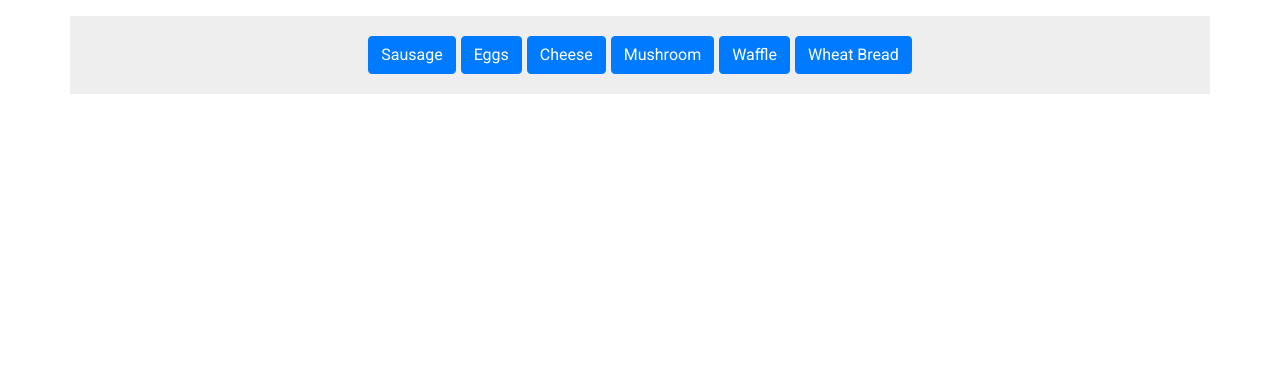
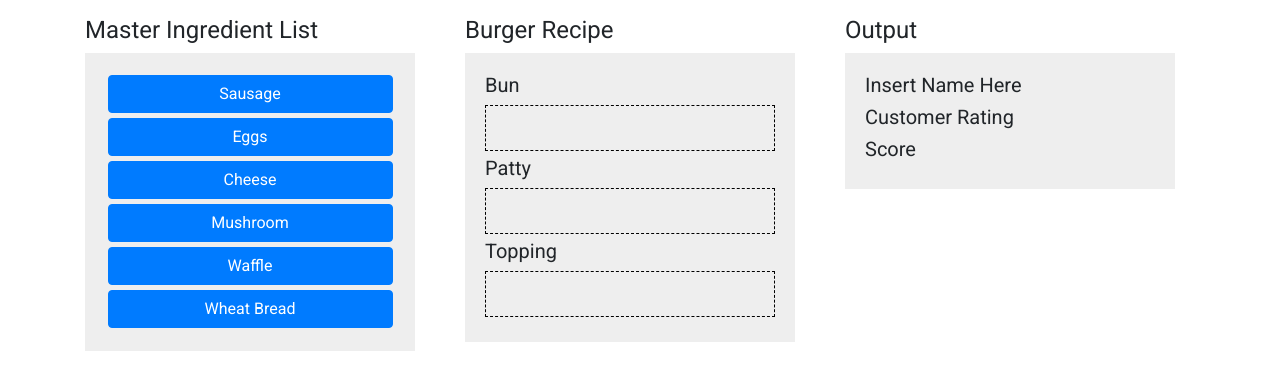
Before and after one commit to RebelScrum2018/SodexoSimulator, a website: page index.html in a window 1280 px wide. Shown: the part 84-474 px from the top of the page. Drawn offline with nearby package versions, Linux system fonts and the light colour scheme.

Commit message:
added drag and drop functionality and three panes for a station

```diff
--- a/index.html
+++ b/index.html
@@ -9,7 +9,7 @@
     <link rel="stylesheet" href="./node_modules/bootstrap/dist/css/bootstrap.min.css">
     <link rel="stylesheet" href="css/app.css">
 </head>
-<body onload="mySetup">
+<body>
     <nav>
         <div class="logo">
             <img src="./assets/sodexo.jpg" alt="">
@@ -18,29 +18,68 @@
     </nav>
     <div class="content container">
         <div class="row">
-            <div class="master-ingredients col align-self-center">
-                <button type="button" class="btn btn-primary">Sausage</button>
-                <button type="button" class="btn btn-primary">Eggs</button>
-                <button type="button" class="btn btn-primary">Cheese</button>
-                <button type="button" class="btn btn-primary">Mushroom</button>
-                <button type="button" class="btn btn-primary">Waffle</button>
-                <button type="button" class="btn btn-primary">Wheat Bread</button>
+            <div class="col-4">
+                <h4>Master Ingredient List</h4>
+                <div class="master-ingredients" ondrop="drop(event)" ondragover="allowDrop(event)">
+                    <button id="ingredient1" draggable="true" ondragstart="drag(event)" type="button" class="btn btn-primary">Sausage</button>
+                    <button id="ingredient2" draggable="true" ondragstart="drag(event)" type="button" class="btn btn-primary">Eggs</button>
+                    <button id="ingredient3" draggable="true" ondragstart="drag(event)" type="button" class="btn btn-primary">Cheese</button>
+                    <button id="ingredient4" draggable="true" ondragstart="drag(event)" type="button" class="btn btn-primary">Mushroom</button>
+                    <button id="ingredient5" draggable="true" ondragstart="drag(event)" type="button" class="btn btn-primary">Waffle</button>
+                    <button id="ingredient6" draggable="true" ondragstart="drag(event)" type="button" class="btn btn-primary">Wheat Bread</button>
+                </div>
             </div>
-        </div>
-        <div class="row">
-            <div id="grill" class="col align-self-center">
+            <div class="col-4">
+                <h4>Burger Recipe</h4>
+                <div class="recipe-container">
+                    <h5>Bun</h5>
+                    <div class="recipe-ingredient" ondrop="drop(event)" ondragover="allowDrop(event)"></div>
+                    <h5>Patty</h5>
+                    <div class="recipe-ingredient" ondrop="drop(event)" ondragover="allowDrop(event)"></div>
+                    <h5>Topping</h5>
+                    <div class="recipe-ingredient" ondrop="drop(event)" ondragover="allowDrop(event)"></div>
+                </div>
+            </div>
+            <div class="col-4">
+                <h4>Output</h4>
+                <div class="recipe-container">
+                    <h5>Insert Name Here</h5>
+                    <h5>Customer Rating</h5>
+                    <h5>Score</h5>
+                </div>
             </div>
         </div>
     </div>
     <script src="./node_modules/jquery/dist/jquery.min.js"></script>
-    <script src="./node_modules/popper.js/dist/popper.min.js"></script>
     <script src="./node_modules/bootstrap/dist/js/bootstrap.min.js"></script>
     <script>
-        $(Document).ready(function() {
-            $(".master-ingredients btn").click(function() {
+        $(document).ready(function() {
+            $(".master-ingredients .btn").click(function() {
+                console.log($(this))
+                $("#grill").append('<button type="button" class="btn btn-primary">' + $(this)[0].innerHTML + '</button>');
+                $(this).remove();
+            });
 
+            $(".grill-ingredients > button").click(function() {
+                console.log($(this))
+                $(".master-ingredients").append('<button type="button" class="btn btn-primary">' + $(this)[0].innerHTML + '</button>');
+                $(this).remove();
             });
         })
+
+        function allowDrop(ev) {
+            ev.preventDefault();
+        }
+
+        function drag(ev) {
+            ev.dataTransfer.setData("text", ev.target.id);
+        }
+
+        function drop(ev) {
+            ev.preventDefault();
+            var data = ev.dataTransfer.getData("text");
+            ev.target.appendChild(document.getElementById(data));
+        }
     </script>
     <script src="js/customer.js"></script>
 </body>
--- a/resources/scss/app.scss
+++ b/resources/scss/app.scss
@@ -29,15 +29,36 @@ nav {
 .content {
     margin-top: 20px;
 
-    .master-ingredients {
+    div[class*=-ingredients] {
         display: flex;
-        justify-content: center;
+        flex-direction: column;
         background-color: #eee;
         padding: 20px;
+        margin-right: 20px;
+    }
+
+    .recipe-container {
+        display: flex;
+        flex-direction: column;
+        background-color: #eee;
+        padding: 20px;
+        margin-right: 20px;
+
+        .recipe-ingredient {
+            display: block;
+            height: 46px;
+            width: 100%;
+            border: 1px dashed black;
+            margin-bottom: 5px;
+
+            .btn {
+                width: 98%
+            }
+        }
     }
 
     .btn {
-        margin-right: 2.5px;
-        margin-left: 2.5px;
+       margin: 2.5px;
+       user-select: none;
     }
 }
```
Also changed, not shown: css/app.css.
